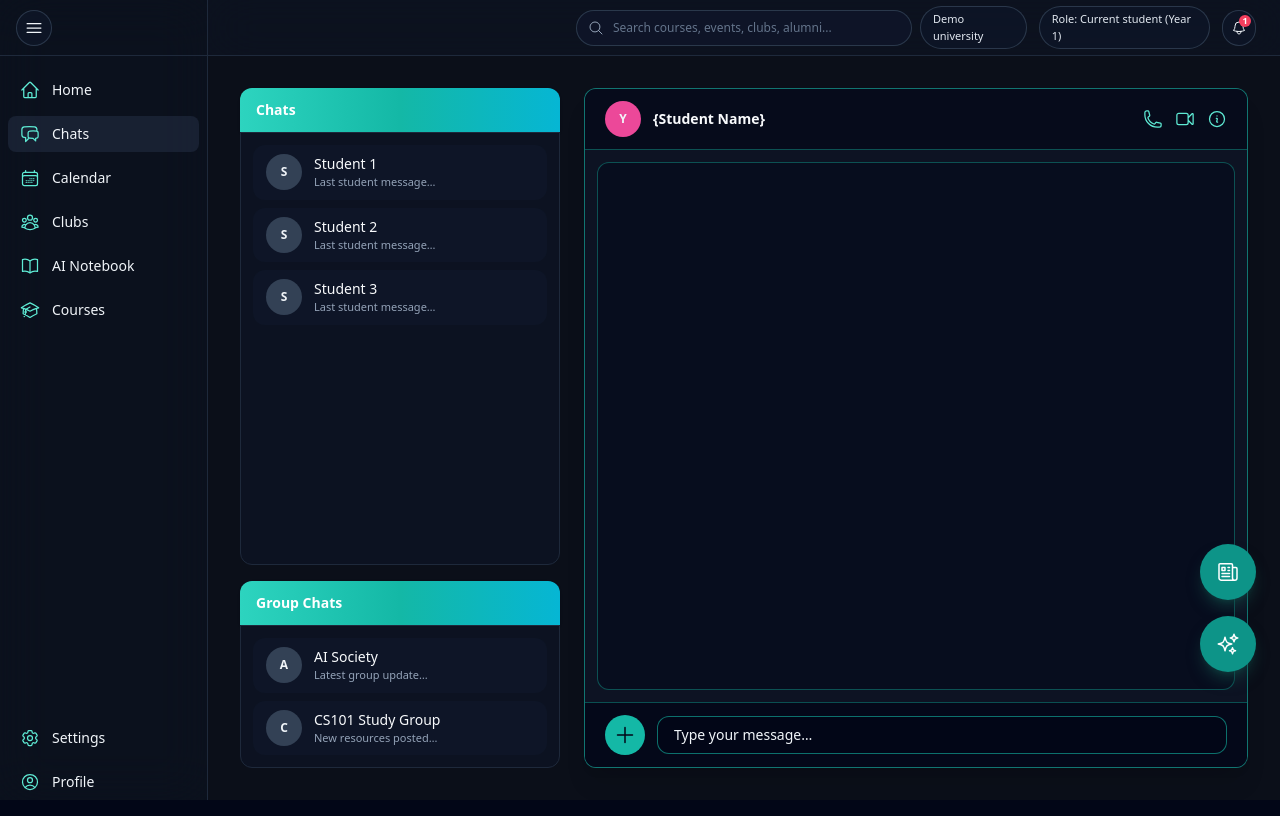
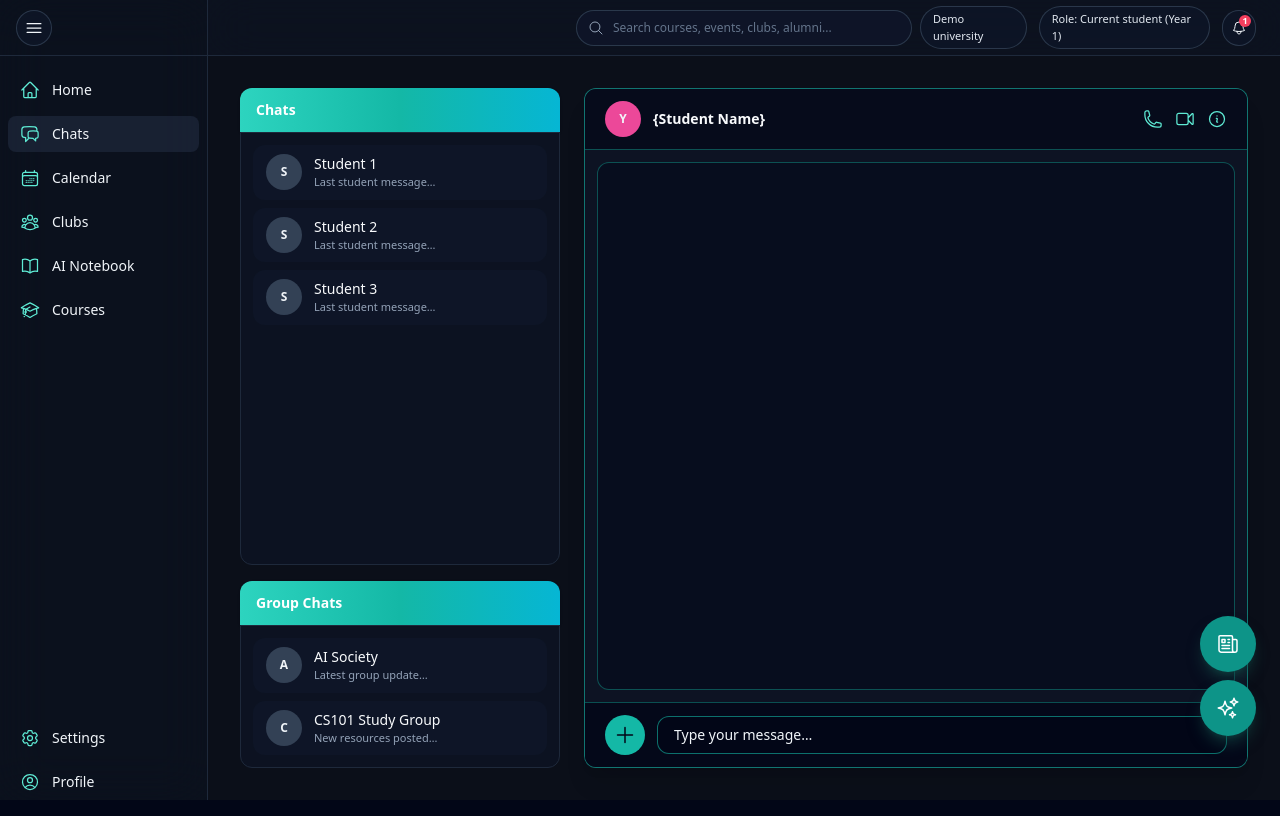
Before and after one commit to linguist101/Acaderra, a Next.js app in the folder web/: page /demo in a window 1280 px wide. Built offline with nearby package versions, Linux system fonts and the light colour scheme.

Commit message:
Remove SparklesIcon and add AiAssistant component

```diff
--- a/web/src/app/demo/page.tsx
+++ b/web/src/app/demo/page.tsx
@@ -14,13 +14,13 @@ import {
   UserCircleIcon,
   BellIcon,
   NewspaperIcon,
-  SparklesIcon,
   MagnifyingGlassIcon,
   PhoneIcon,
   VideoCameraIcon,
   InformationCircleIcon,
   PlusIcon,
 } from "@heroicons/react/24/outline";
+import AiAssistant from "@/components/AiAssistant";
 
 export default function ChatsPage() {
   const [sidebarCollapsed, setSidebarCollapsed] = useState(false);
@@ -71,7 +71,7 @@ export default function ChatsPage() {
           {/* TOP MENU ITEMS */}
           <div className="flex flex-col gap-2">
             {menuItems.slice(0, 6).map((item, i) => {
-              const isActive = item.route === "/demo/chats";
+              const isActive = item.route === "/demo/chats"; // Chats active on this page
               return (
                 <button
                   key={i}
@@ -261,10 +261,9 @@ export default function ChatsPage() {
           <button className="h-14 w-14 rounded-full bg-teal-600 text-white shadow-lg shadow-teal-900/60 flex items-center justify-center hover:bg-teal-500 transition">
             <NewspaperIcon className="h-6 w-6" />
           </button>
-          <button className="h-14 w-14 rounded-full bg-teal-600 text-white shadow-lg shadow-teal-900/60 flex items-center justify-center hover:bg-teal-500 transition">
-            <SparklesIcon className="h-6 w-6" />
-          </button>
         </div>
+
+        <AiAssistant />
       </main>
     </div>
   );
```
